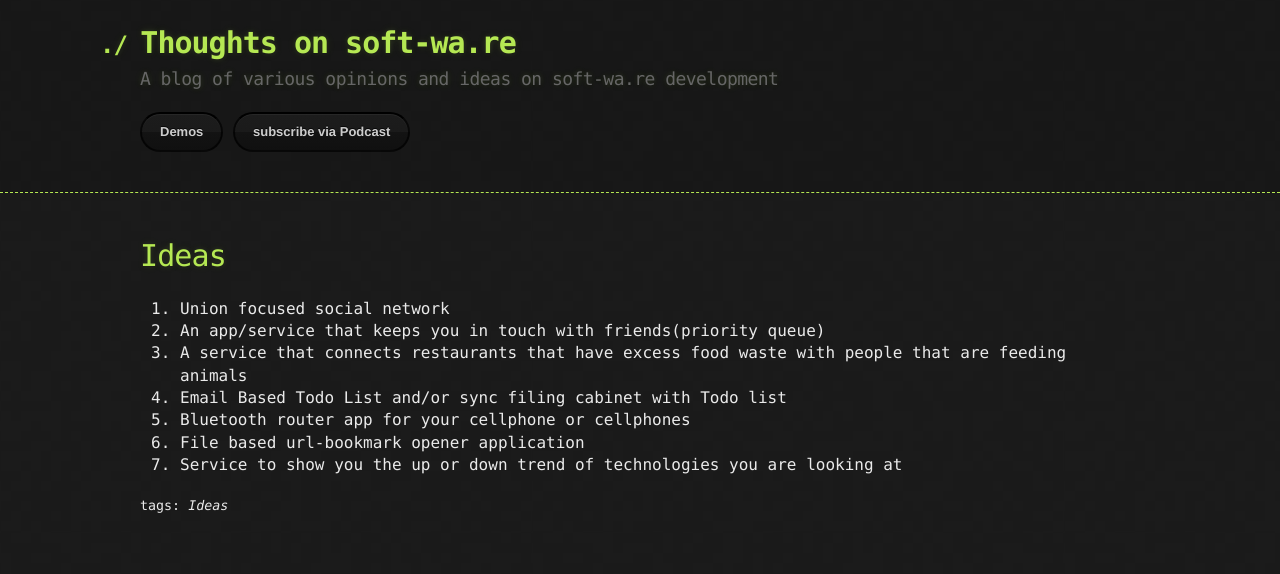
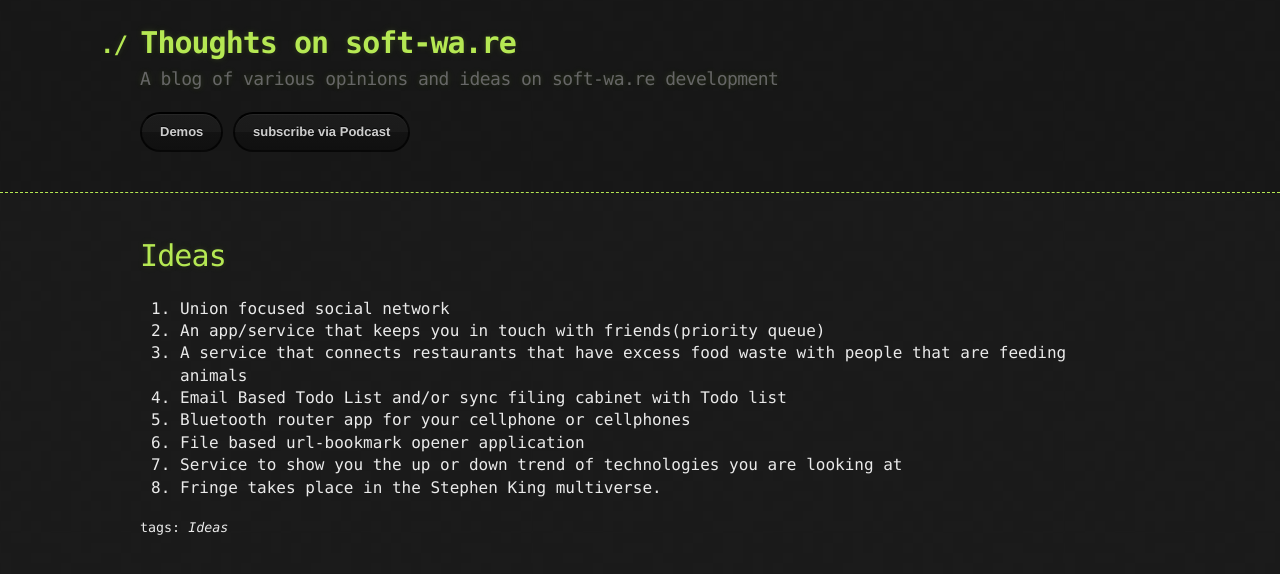
Before and after one commit to tbeckenhauer/tbeckenhauer.github.io, a Jekyll site: the page built from ideas.markdown, in a window 1280 px wide. Shown: the top 574 px of the page. Built offline with Jekyll 4.4.1, drawn with Linux system fonts in a browser that asks for light colours.

Commit message:
Update ideas.markdown

```diff
--- a/ideas.markdown
+++ b/ideas.markdown
@@ -12,3 +12,4 @@ permalink: /ideas
 5. Bluetooth router app for your cellphone or cellphones
 6. File based url-bookmark opener application
 7. Service to show you the up or down trend of technologies you are looking at
+8. Fringe takes place in the Stephen King multiverse.
```
